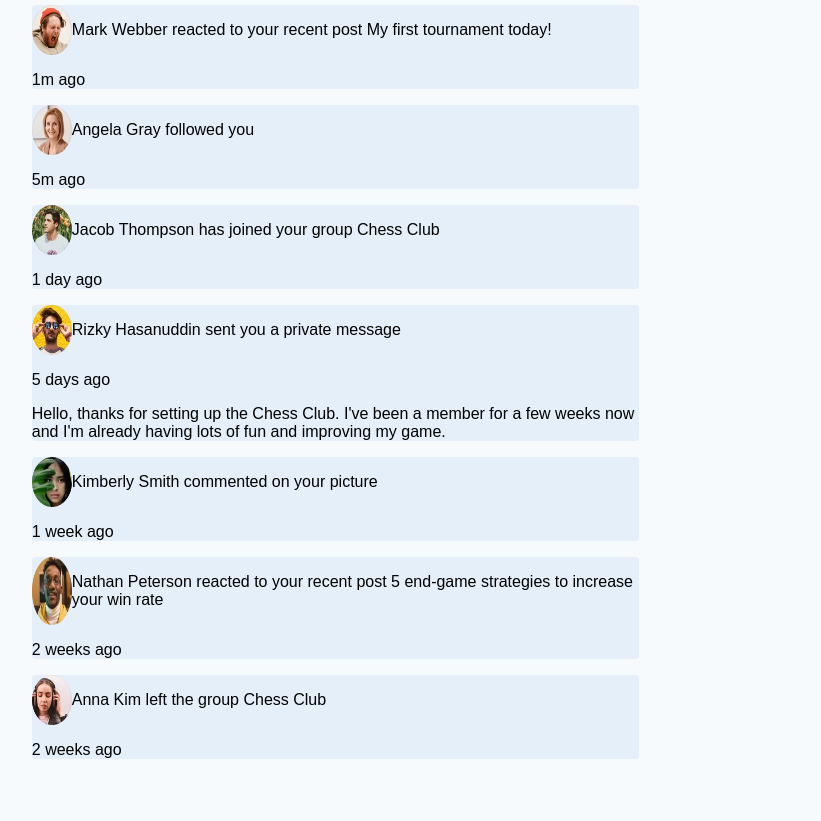
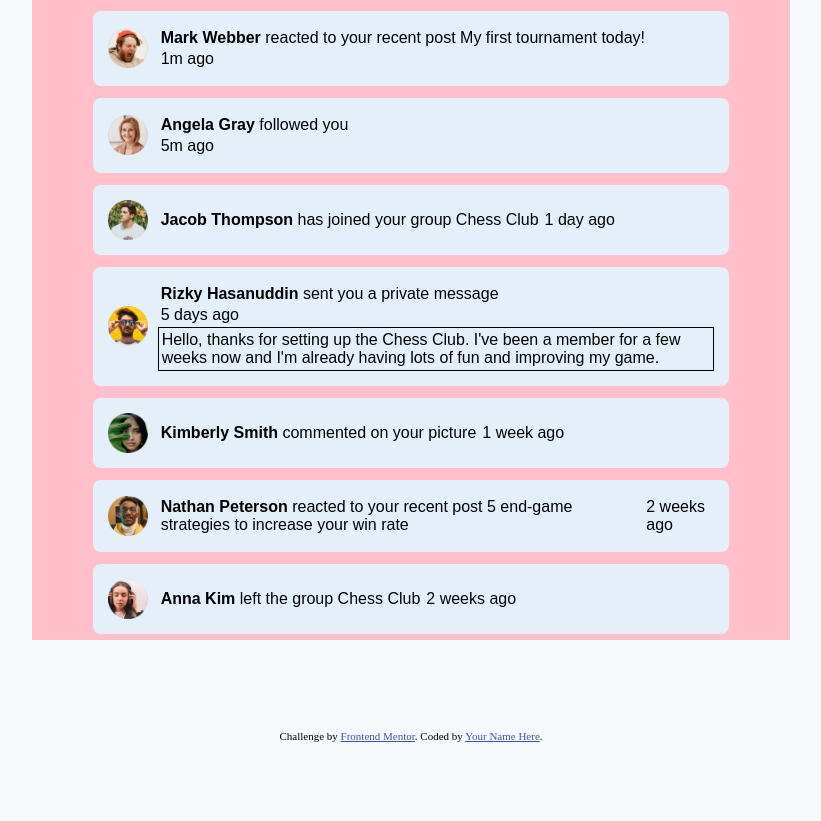
Before and after one commit to DBurgess93/notifications-page, a plain HTML site: page index.html in a window 1280 px wide. Shown: the part 71-892 px from the top of the page, without its empty margins (229-1050 px from the left). After the commit the page ends 821 px from the top, so only its background shows below. Drawn offline with Linux system fonts and the light colour scheme.

Commit message:
notification layout

```diff
--- a/index.html
+++ b/index.html
@@ -19,63 +19,63 @@
   </style>
 </head>
 <body>
-  <div class="container-notif-panel">
-    <div class="header-notif-panel">
+  <div class="container-notification-panel">
+    <div class="header-notification">
       <h2>Notifications <span>3</span></h2>
       <div class="minimal-btn">Mark all as read</div>
     </div>
 
-    <div class="notif">
-      <div class="notif-heading">
+    <div class="notification">
       <img src="assets/images/avatar-mark-webber.webp" alt="">
-        <p>Mark Webber reacted to your recent post My first tournament today!</p>
-      </div>
+      <div class="content">
+        <p><span>Mark Webber</span> reacted to your recent post My first tournament today!</p>
         <p>1m ago</p>
       </div>
-    <div class="notif">
-      <div class="notif-heading">
+    </div>
+
+    <div class="notification">
       <img src="assets/images/avatar-angela-gray.webp" alt="">
-        <p>Angela Gray followed you</p>
-      </div>
+      <div class="notif-content">
+        <p><span>Angela Gray</span> followed you</p>
         <p>5m ago</p>
       </div>
-    <div class="notif">
-      <div class="notif-heading"></div>
-      <div class="notif-heading">
+    </div>
+    <div class="notification">
       <img src="assets/images/avatar-jacob-thompson.webp" alt="">
-        <p>Jacob Thompson has joined your group Chess Club</p>
+      <div class="content">
+        <p><span>Jacob Thompson</span> has joined your group Chess Club</p>
       </div>
       <p>1 day ago</p>
     </div>
-    <div class="notif">
-      <div class="notif-heading">
+    <div class="notification">
       <img src="assets/images/avatar-rizky-hasanuddin.webp" alt="">
-        <p>Rizky Hasanuddin sent you a private message</p>
-      </div>
+      <div class="content">
+        <p><span>Rizky Hasanuddin</span> sent you a private message</p>
         <p>5 days ago</p>
-      <div class="message-view">
+        <div class="message">
           <p>Hello, thanks for setting up the Chess Club. I've been a member for a few weeks now and
           I'm already having lots of fun and improving my game.</p>
         </div>
       </div>
-    <div class="notif">
-      <div class="notif-heading">
+    </div>
+    <div class="notification">
       <img src="assets/images/avatar-kimberly-smith.webp" alt="">
-        <p>Kimberly Smith commented on your picture</p>
+      <div class="content">
+      <p><span>Kimberly Smith</span> commented on your picture</p>
       </div>
       <p>1 week ago</p>
     </div>
-    <div class="notif">
-      <div class="notif-heading">
+    <div class="notification">
       <img src="assets/images/avatar-nathan-peterson.webp" alt="">
-        <p>Nathan Peterson reacted to your recent post 5 end-game strategies to increase your win rate</p>
+      <div class="content">
+        <p><span>Nathan Peterson</span> reacted to your recent post 5 end-game strategies to increase your win rate</p>
       </div>
       <p>2 weeks ago</p>
     </div>
-    <div class="notif">
-      <div class="notif-heading">
+    <div class="notification">
       <img src="assets/images/avatar-anna-kim.webp" alt="">
-        <p>Anna Kim left the group Chess Club</p>
+      <div class="content">
+        <p><span>Anna Kim</span> left the group Chess Club</p>
       </div>
       <p>2 weeks ago</p>
     </div>
--- a/styles.css
+++ b/styles.css
@@ -3,20 +3,25 @@ body {
   background: hsl(210, 60%, 98%);
 }
 
-.container-notif-panel {
+.container-notification-panel {
   margin: 0 auto;
   max-width: 60%;
   font-family: 'Plus Jakarta Sans', sans-serif;
   font-weight: 500;
+  background: pink;
+  display: flex;
+  flex-direction: column;
+  align-items: center;
 }
 
-.header-notif-panel {
+.header-notification {
   display: flex;
   justify-content: space-between;
   align-items: center;
+  width: ;
 }
 
-.header-notif-panel h2 {
+.header-notification-panel h2 {
   font-weight: 800;
 }
 
@@ -31,16 +36,32 @@ body {
   opacity: 50%;
 }
 
-.notif {
+.notification {
   background: hsl(211, 68%, 94%);
   width: 80%;
-  border-radius: 3px;
+  border-radius: 8px;
+  padding: 15px;
+  display: flex;
+  align-items: center;
+  margin: 6px;
 }
 
-.notif img {
+.notification img {
   width: 40px;
+  height: 100%;
+  margin-right: 10px;
 }
 
-.notif-heading {
-  display: flex;
+.notification p {
+  margin: 3px;
 }
+
+.notification span {
+  font-weight: 800;
+}
+
+
+
+.message {
+  border: 1px solid black;
+}
```
Lines whose indentation alone changed are shown as unchanged.
